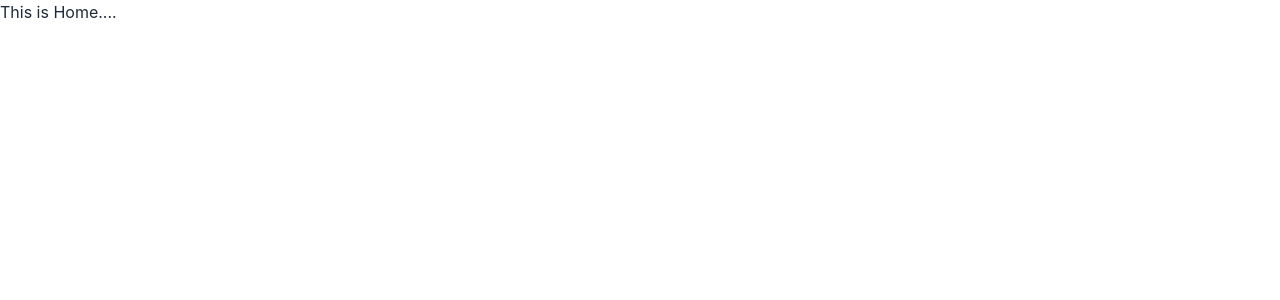
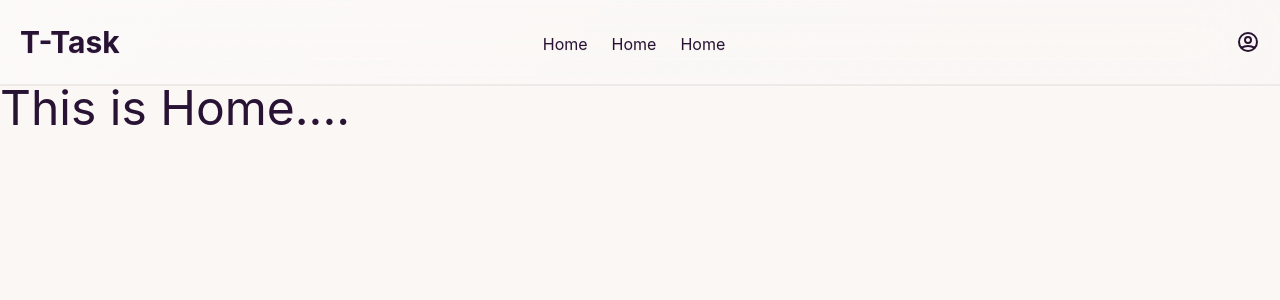
Before and after one commit to Kaiser-Tanveer/t-task, a React (Create React App) app: page / in a window 1280 px wide. Shown: the top 300 px of the page. Built offline with nearby package versions, Linux system fonts and the light colour scheme.

Commit message:
Navbar added

```diff
--- a/package.json
+++ b/package.json
@@ -9,6 +9,7 @@
     "daisyui": "^2.50.0",
     "react": "^18.2.0",
     "react-dom": "^18.2.0",
+    "react-icons": "^4.7.1",
     "react-router-dom": "^6.8.1",
     "react-scripts": "5.0.1",
     "web-vitals": "^2.1.4"
--- a/public/index.html
+++ b/public/index.html
@@ -1,5 +1,5 @@
 <!DOCTYPE html>
-<html lang="en">
+<html data-theme="cupcake" lang="en">
   <head>
     <meta charset="utf-8" />
     <link rel="icon" href="%PUBLIC_URL%/favicon.ico" />
--- a/src/Pages/Home/Home.js
+++ b/src/Pages/Home/Home.js
@@ -3,7 +3,7 @@ import React from 'react';
 const Home = () => {
     return (
         <div>
-            This is Home....
+            <h1 className='text-5xl'>This is Home....</h1>
         </div>
     );
 };
--- a/src/Shared/Layouts/Main.js
+++ b/src/Shared/Layouts/Main.js
@@ -1,9 +1,11 @@
 import React from 'react';
 import { Outlet } from 'react-router-dom';
+import Navbar from '../Navbar/Navbar';
 
 const Main = () => {
     return (
         <>
+            <Navbar />
             <Outlet />
         </>
     );
--- /dev/null
+++ b/src/Shared/Navbar/Navbar.js
@@ -0,0 +1,43 @@
+import React from 'react';
+import { Link, NavLink } from 'react-router-dom';
+import { HiMenu, HiOutlineHome, HiOutlineUserCircle } from 'react-icons/hi';
+
+const Navbar = () => {
+    const menuItems = <>
+        <NavLink to='/' className='flex items-center text-xl m-2 mt-8 lg:text-base'><HiOutlineHome className='lg:hidden' /><span className='ml-2'>Home</span></NavLink>
+        <NavLink to='/' className='flex items-center text-xl m-2 mt-8 lg:text-base'><HiOutlineHome className='lg:hidden' /><span className='ml-2'>Home</span></NavLink>
+        <NavLink to='/' className='flex items-center text-xl m-2 mt-8 lg:text-base'><HiOutlineHome className='lg:hidden' /><span className='ml-2'>Home</span></NavLink>
+    </>
+    return (
+        <div className="navbar glass p-0 pr-5 mx-auto shadow-lg">
+            <div className="navbar-start">
+                <div className="dropdown">
+                    <label tabIndex={0} className="btn btn-ghost lg:hidden">
+                        <HiMenu className='text-2xl' />
+                    </label>
+                    <ul tabIndex={0} className="menu -ml-2 duration-1000 h-[100vh] w-[50vw] menu-compact dropdown-content mt-3 p-2 shadow-xl bg-white z-10">
+                        {menuItems}
+                    </ul>
+                </div>
+                <Link className="text-3xl font-bold ml-5">T-Task</Link>
+            </div>
+            <div className="hidden lg:flex items-center pb-5">
+                <ul className="menu text-base-content menu-horizontal">
+                    {menuItems}
+                </ul>
+            </div>
+            <div className="navbar-end">
+                {/* {
+                    user?.photoURL ?
+                        <Link className='flex items-center'>
+                            <img src={user.photoURL} alt="" className='w-10 rounded-full' />
+                        </Link>
+                        :
+                    } */}
+                <HiOutlineUserCircle className='text-2xl' />
+            </div>
+        </div>
+    );
+};
+
+export default Navbar;
```
Also changed, not shown: 1 other file (tests, documents, lock files or other folders).
